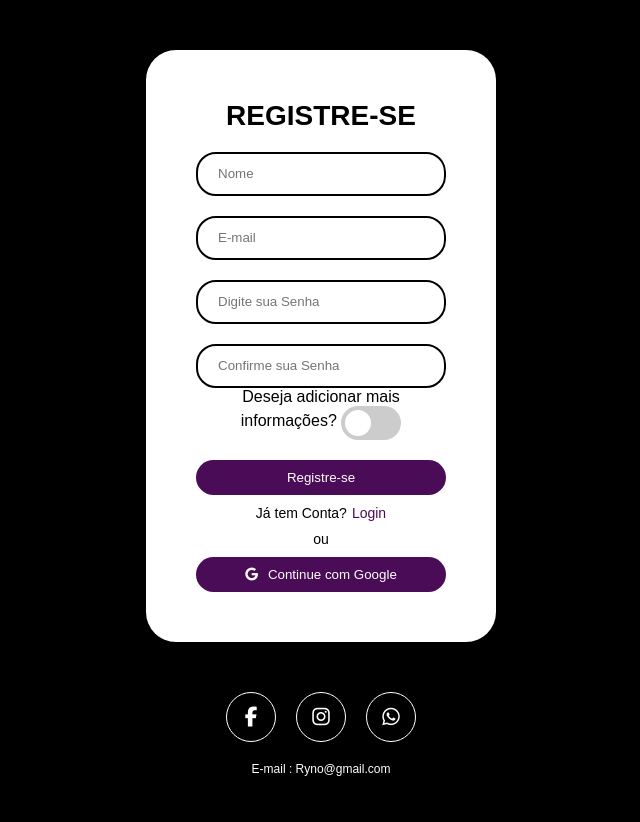
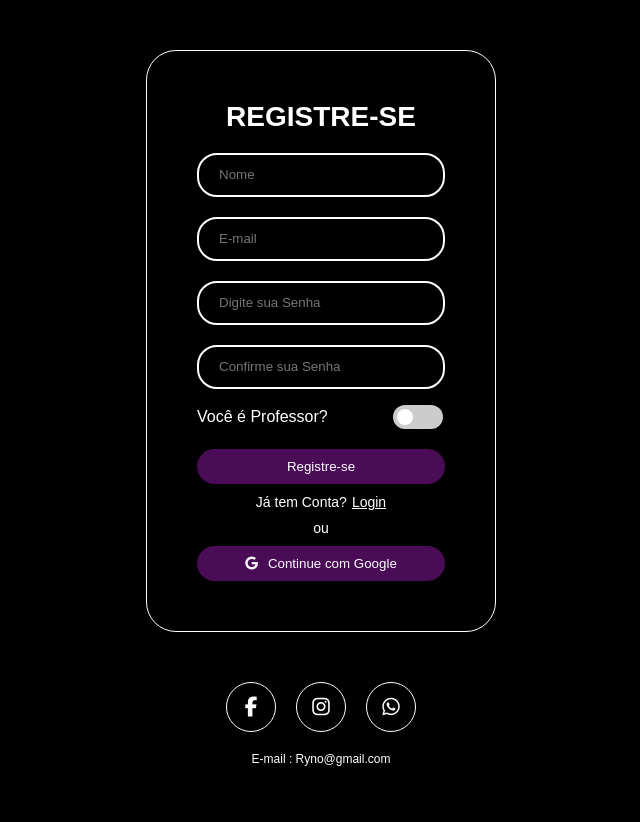
Before and after one commit to Yoriel-silva/Ryno, a FastAPI app: page /cadastro in a window 1280 px wide. Shown: the part 126-948 px from the top of the page, without its empty margins (319-959 px from the left). After the commit the page ends 892 px from the top, so only its background shows below. Run offline with FastAPI, Linux system fonts and the light colour scheme.

Commit message:
altercao registre

```diff
--- a/app/templates/cadastro.html
+++ b/app/templates/cadastro.html
@@ -35,26 +35,25 @@
                 <input type="password" name="senha" id="senha" placeholder="Digite sua Senha">
                 <input type="password" name="senha" id="senha" placeholder="Confirme sua Senha"><br>
 
-                <label for="mostrarInfo">Deseja adicionar mais informações?</label>
-                <label class="switch">
-                    <input type="checkbox" id="tipo" onchange="toggleInformacoes()" name="tipo" value="profissional">
-                    <span class="slider round"></span>
-                </label>
+                <div class="container">
+                    <label for="mostrarInfo" class="mostrarInfo">Você é Professor?</label>
+                    <label class="switch">
+                        <input type="checkbox" id="tipo" onchange="toggleInformacoes()" name="tipo" value="profissional">
+                        <span class="slider round"></span>
+                    </label>
+                </div>
+
 
                 <!-- Campos adicionais -->
                 <div id="informacoesAdicionais" style="display: none;">
-                    <h2>Informações Adicionais</h2>
-                    <label for="telefone">Telefone:</label>
-                    <input type="text" id="telefone" name="telefone"><br><br>
+                    <h3>Informações Adicionais</h3>
+                    <input type="text" id="telefone" name="telefone" placeholder="Telefone: (xx) xxxxx-xxxx">
 
-                    <label for="horario">Horario:</label>
-                    <input type="text" id="horario" name="horario"><br><br>
+                    <input type="text" id="horario" name="horario" placeholder="Horário Vago:16:00-19:00">
 
-                    <label for="modalidade">Modalidade:</label>
-                    <input type="text" id="modalidade" name="modalidade">
+                    <input type="text" id="modalidade" name="modalidade" placeholder="Modalidade: Personal">
 
-                    <label for="preco">Faixa de Preço:</label>
-                    <input type="text" id="preco" name="preco">
+                    <input type="text" id="preco" name="preco" placeholder="Hora Aula: R$50,00">
                 </div>
 
                 <button id="botao-registrar">Registre-se</button>
--- a/app/templates/login.html
+++ b/app/templates/login.html
@@ -28,7 +28,7 @@
         </nav>
     </header>
 
-    <form id="formulario-login" method="post" action="/login/enviar">
+    <form id="formulario-login" class="formulario-login" method="post" action="/login/enviar">
         <legend>LOGIN</legend>
         <input type="text" name="email" id="email" placeholder="E-mail">
         <input type="password" name="senha" id="senha" placeholder="Digite sua Senha">
--- a/static/css/styleCadastro.css
+++ b/static/css/styleCadastro.css
@@ -76,21 +76,25 @@ nav ul li a:hover {
 
 /* Formulário de Cadastro */
 #formulario-cadastro {
-    background-color: #ffffff;
+    background-color: #000000;
     text-align: center;
     padding: 50px;
     width: 350px;
     margin: 50px auto;
     border-radius: 30px;
+    color: #ffffff;
+    border: 1px solid #ffffff;
 }
 
 #formulario-cadastro input {
     border-radius: 20px;
-    border: 2px solid #000000;
+    border: 2px solid #ffffff;
     margin-top: 20px;
     line-height: 40px;
     width: 100%;
     padding-left: 20px;
+    background-color: #000000;
+    color: #ffffff;
 }
 
 #formulario-cadastro button {
@@ -111,14 +115,13 @@ nav ul li a:hover {
 }
 
 #formulario-cadastro legend {
-    color: #000000;
+    color: #ffffff;
     font-size: 28px;
     font-weight: bold;
 }
 
 #formulario-cadastro a {
-    text-decoration: none;
-    color: #4A0B57;
+    color: #ffffff;
 }
 
 #formulario-cadastro a:hover {
@@ -132,7 +135,7 @@ nav ul li a:hover {
     gap: 5px;
     margin: 10px 0;
     font-size: 14px;
-    color: #000000;
+    color: #ffffff;
 }
 
 .botao-google {
@@ -194,11 +197,12 @@ footer p {
     color: #ffffff;
     font-size: 20px;
     text-decoration: none;
+    transition: 0.3s;
 }
 
 .social-button:hover {
     background-color: #4A0B57;
-    color: #000000;
+    color: #ffffff;
     border-color: #4A0B57;
 }
 
@@ -239,7 +243,7 @@ footer p {
   }
 
   input:checked + .slider {
-    background-color: #2196F3;
+    background-color: #4A0B57;
   }
 
   input:checked + .slider:before {
@@ -254,3 +258,83 @@ footer p {
   .slider.round:before {
     border-radius: 50%;
   }
+  /*Infromações Adicionais*/
+  .mostrarInfo{
+    margin-top: 15px;
+    display: flex;
+  }
+  .container {
+    display: flex;
+    align-items: center;
+}
+
+.mostrarInfo {
+    margin-right: 45px;
+}
+
+/* Estilos para o switch (opcional) */
+.switch {
+    position: relative;
+    display: inline-block;
+    width: 50px;
+    height: 24px;
+    margin-top: 16px;
+    margin-left: 20px;
+}
+.switch input {
+    opacity: 0;
+    width: 0;
+    height: 0;
+}
+
+.slider {
+    position: absolute;
+    cursor: pointer;
+    top: 0;
+    left: 0;
+    right: 0;
+    bottom: 0;
+    background-color: #ccc;
+    transition: .4s;
+    border-radius: 34px;
+}
+
+.slider:before {
+    position: absolute;
+    content: "";
+    height: 16px;
+    width: 16px;
+    border-radius: 50%;
+    left: 4px;
+    bottom: 4px;
+    background-color: white;
+    transition: .4s;
+}
+
+input:checked + .slider {
+    background-color: #4A0B57;
+}
+
+input:checked + .slider:before {
+    transform: translateX(26px);
+}
+
+.round {
+    border-radius: 34px;
+}
+#informacoesAdicionais input{
+        border-radius: 20px;
+        border: 2px solid #ffffff;
+        margin-top: 10px;
+        margin-bottom: 10px;
+        line-height: 40px;
+        width: 100%;
+        padding-left: 20px;
+}
+#informacoesAdicionais h3{
+    margin-top: 20px;
+    margin-bottom: 10px;
+}
+#tipo{
+    margin-top: 10px;
+}
```
Also changed, not shown: static/css/styleLogin.css (+14 -8 lines).
